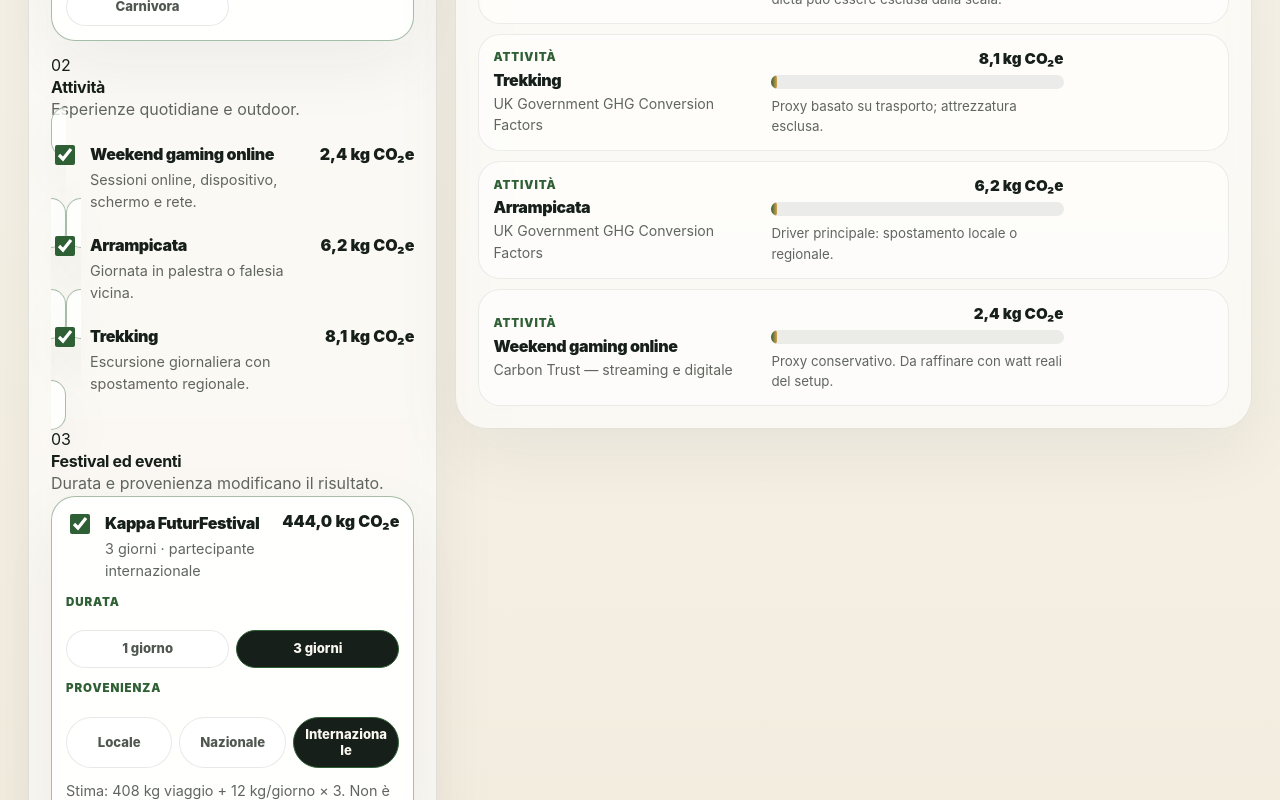
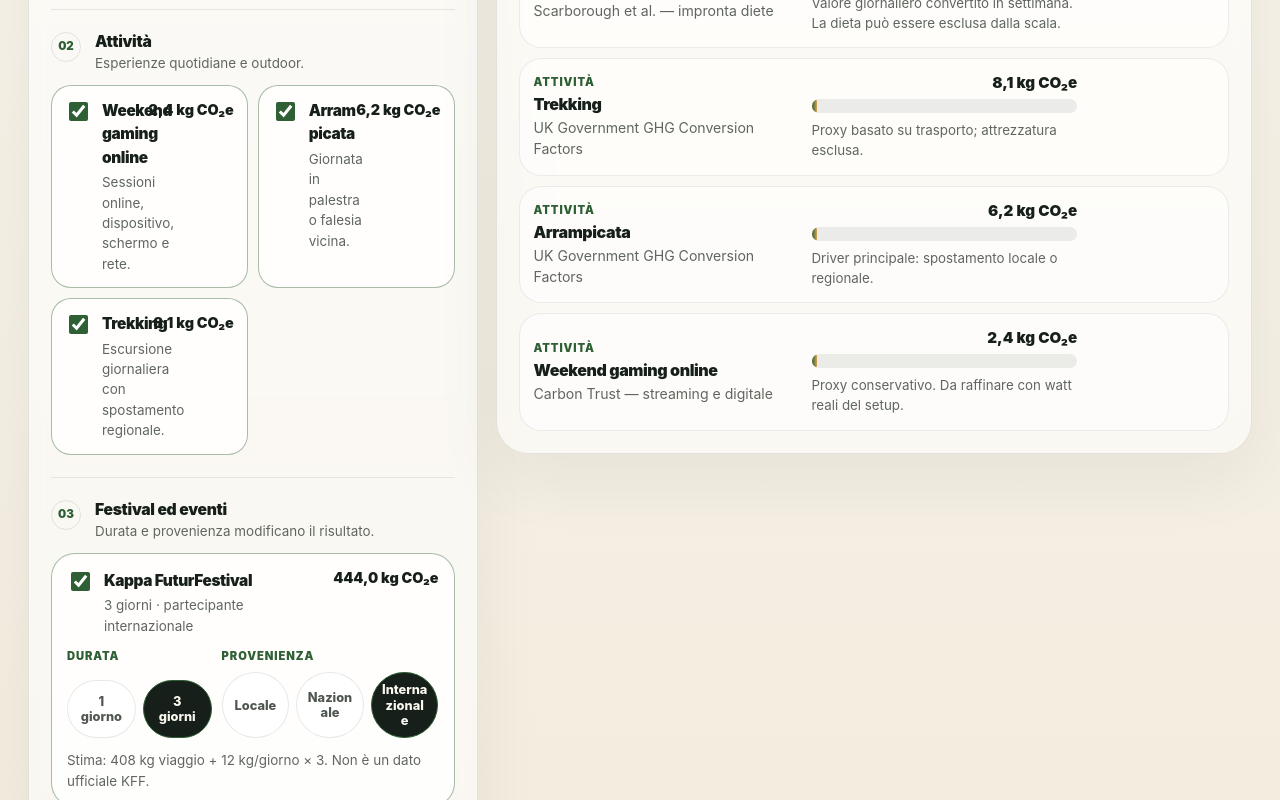
Before and after one commit to Shaos94/co2-entertainment-impact, a React (Vite) app: page / in a window 1280 px wide. Shown: the part 1020-1820 px from the top of the page. Built offline with nearby package versions, Linux system fonts and the light colour scheme; the HTML template or start-up script is replaced by a standard one.

Commit message:
Polish grouped scale object controls

```diff
--- a/src/index.css
+++ b/src/index.css
@@ -140,7 +140,6 @@ small {
 }
 
 .panel,
-.object-card,
 .source-card {
   border: 1px solid rgba(23, 31, 26, 0.1);
   background: rgba(255, 255, 255, 0.58);
@@ -167,7 +166,7 @@ small {
 
 .workspace {
   display: grid;
-  grid-template-columns: minmax(400px, 0.74fr) minmax(0, 1.44fr);
+  grid-template-columns: minmax(430px, 0.82fr) minmax(0, 1.38fr);
   gap: 18px;
   align-items: start;
 }
@@ -184,41 +183,113 @@ small {
   margin-bottom: 18px;
 }
 
-.card-cluster,
+.controls-title {
+  margin-bottom: 2px;
+}
+
 .controls-panel {
   display: grid;
+  gap: 0;
+}
+
+.object-group {
+  display: grid;
   gap: 12px;
+  padding: 22px 0;
+  border-top: 1px solid rgba(23, 31, 26, 0.09);
+}
+
+.object-group:first-of-type {
+  border-top: 0;
+  padding-top: 18px;
+}
+
+.object-group:last-child {
+  padding-bottom: 0;
+}
+
+.object-group-header {
+  display: grid;
+  grid-template-columns: 34px minmax(0, 1fr);
+  gap: 10px;
+  align-items: start;
+}
+
+.object-group-header > div {
+  display: grid;
+  gap: 2px;
+}
+
+.object-group-header h3 {
+  color: #171f1a;
+  font-size: 0.98rem;
+  font-weight: 900;
+}
+
+.object-group-header p {
+  font-size: 0.84rem;
+}
+
+.group-index {
+  display: inline-grid;
+  place-items: center;
+  width: 30px;
+  height: 30px;
+  border: 1px solid rgba(23, 31, 26, 0.11);
+  border-radius: 999px;
+  color: #2f5f35;
+  font-size: 0.72rem;
+  font-weight: 900;
+}
+
+.object-grid {
+  display: grid;
+  grid-template-columns: repeat(2, minmax(0, 1fr));
+  gap: 10px;
 }
 
 .object-card {
-  border-radius: 24px;
-  padding: 14px;
+  min-width: 0;
+  border: 1px solid rgba(23, 31, 26, 0.09);
+  border-radius: 20px;
+  background: rgba(255, 255, 255, 0.5);
+  padding: 13px;
+  transition:
+    border-color 160ms ease,
+    background 160ms ease,
+    transform 160ms ease;
+}
+
+.object-card:hover {
+  border-color: rgba(47, 95, 53, 0.24);
 }
 
 .object-card.active {
   border-color: rgba(47, 95, 53, 0.42);
-  background: rgba(255, 255, 255, 0.76);
+  background: rgba(255, 255, 255, 0.82);
 }
 
-.object-card.compact {
-  padding: 0;
+.object-card.simple-card {
+  display: grid;
+  align-content: start;
+}
+
+.object-card.featured-card {
+  border-radius: 24px;
+  padding: 15px;
 }
 
 .object-toggle {
   display: grid;
   grid-template-columns: auto minmax(0, 1fr) auto;
-  gap: 12px;
+  gap: 11px;
   align-items: start;
   cursor: pointer;
 }
 
-.object-toggle.inline {
-  padding: 14px;
-}
-
 .object-toggle input {
-  width: 20px;
-  height: 20px;
+  width: 19px;
+  height: 19px;
   margin-top: 3px;
   accent-color: #2f5f35;
 }
@@ -229,19 +300,9 @@ small {
   gap: 3px;
 }
 
-.object-toggle small,
-.scale-row-copy small,
-.option-block small {
-  color: #2f5f35;
-  font-size: 0.72rem;
-  font-weight: 900;
-  letter-spacing: 0.08em;
-  text-transform: uppercase;
-}
-
 .object-toggle strong {
   color: #171f1a;
-  font-size: 1rem;
+  font-size: 0.96rem;
   font-weight: 900;
   letter-spacing: -0.025em;
   overflow-wrap: anywhere;
@@ -250,14 +311,36 @@ small {
 .object-toggle span span,
 .microcopy {
   color: #60665f;
-  font-size: 0.9rem;
+  font-size: 0.84rem;
 }
 
 .object-toggle em {
   color: #171f1a;
+  font-size: 0.9rem;
   font-style: normal;
   font-weight: 950;
   white-space: nowrap;
+}
+
+.option-grid {
+  display: grid;
+  grid-template-columns: minmax(0, 0.8fr) minmax(0, 1.2fr);
+  gap: 10px;
+  margin-top: 12px;
+}
+
+.option-block {
+  display: grid;
+  gap: 7px;
+}
+
+.option-block small,
+.scale-row-copy small {
+  color: #2f5f35;
+  font-size: 0.7rem;
+  font-weight: 900;
+  letter-spacing: 0.08em;
+  text-transform: uppercase;
 }
 
 .segmented {
@@ -265,6 +348,10 @@ small {
   grid-template-columns: repeat(2, minmax(0, 1fr));
   gap: 7px;
   margin-top: 12px;
+}
+
+.option-block .segmented {
+  margin-top: 0;
 }
 
 .segmented.two {
@@ -275,6 +362,10 @@ small {
   grid-template-columns: repeat(3, minmax(0, 1fr));
 }
 
+.diet-options {
+  grid-template-columns: repeat(2, minmax(0, 1fr));
+}
+
 .segmented button {
   min-width: 0;
   min-height: 38px;
@@ -282,11 +373,11 @@ small {
   border-radius: 999px;
   background: rgba(255, 255, 255, 0.72);
   color: #4f5750;
-  font-size: 0.82rem;
+  font-size: 0.8rem;
   font-weight: 850;
   line-height: 1.2;
   overflow-wrap: anywhere;
-  padding: 9px 11px;
+  padding: 9px 10px;
   white-space: normal;
 }
 
@@ -297,12 +388,6 @@ small {
   background: #171f1a;
   color: #faf7ef;
   outline: none;
-}
-
-.option-block {
-  display: grid;
-  gap: 7px;
-  margin-top: 12px;
 }
 
 .microcopy {
@@ -515,7 +600,8 @@ small {
     padding: 18px;
   }
 
-  .segmented,
+  .object-grid,
+  .option-grid,
   .segmented.three {
     grid-template-columns: 1fr;
   }
```
